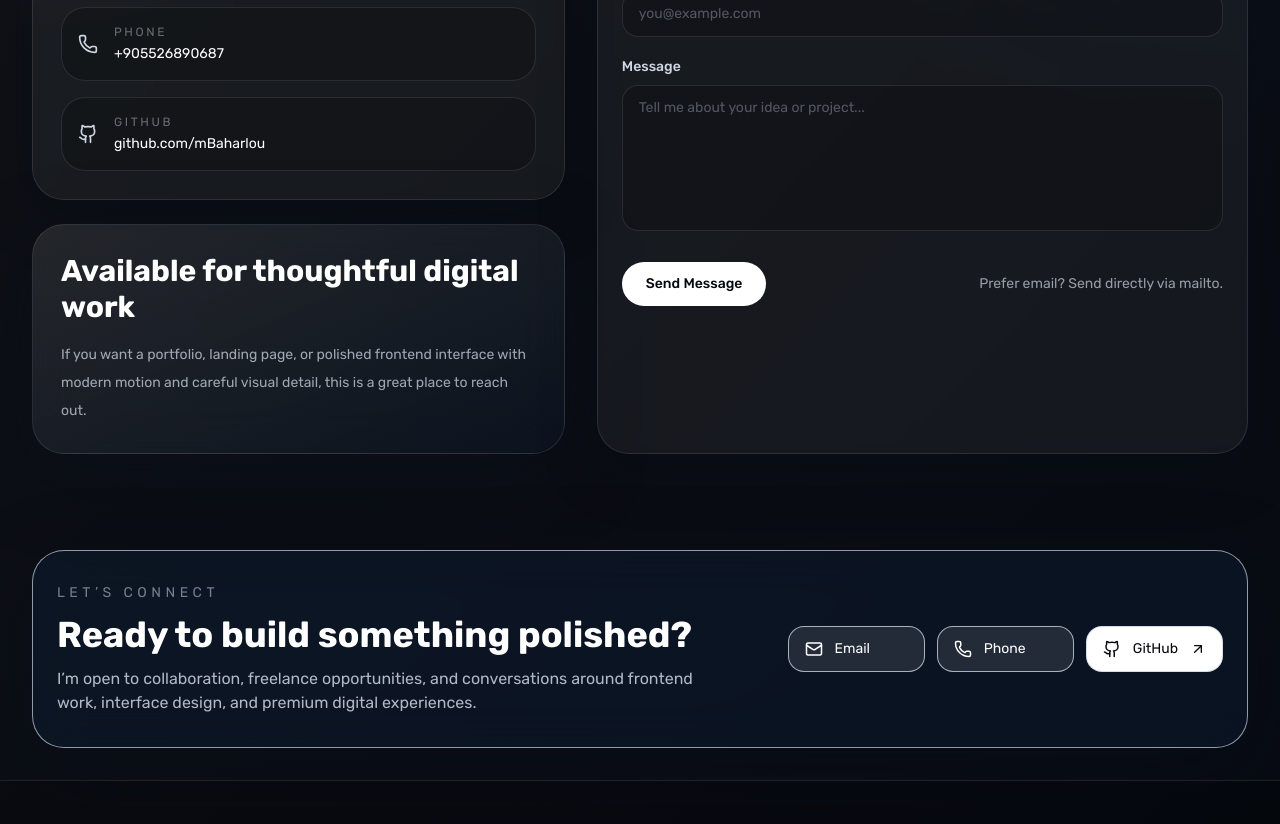
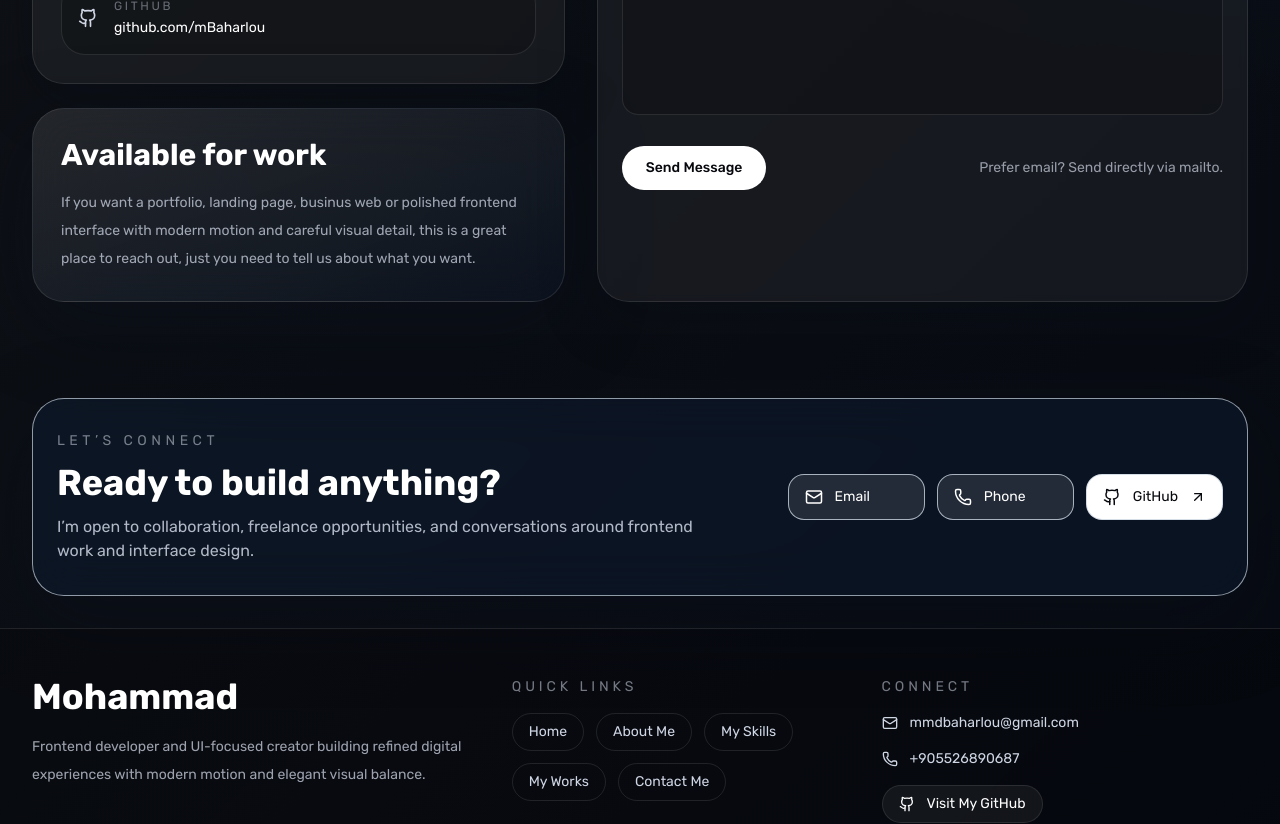
Before and after one commit to mBaharlou/my-portfolio, a React (Vite) app: page /contact in a window 1280 px wide. Shown: the part 600-1424 px from the top of the page. Built offline with nearby package versions, Linux system fonts and the light colour scheme.

Commit message:
fix mobile menu bug

```diff
--- a/index.html
+++ b/index.html
@@ -11,20 +11,22 @@
     />
     <meta
       name="description"
-      content="Mohammad's premium portfolio website built with React, Tailwind CSS, and Framer Motion."
+      content="Mohammad's portfolio website built with React."
     />
     <title>Mohammad | Portfolio</title>
     <script>
       (() => {
-        const storageKey = 'portfolio-theme';
+        const storageKey = "portfolio-theme";
         const savedTheme = localStorage.getItem(storageKey);
-        const prefersDark = window.matchMedia('(prefers-color-scheme: dark)').matches;
-        const theme = savedTheme || (prefersDark ? 'dark' : 'dark');
+        const prefersDark = window.matchMedia(
+          "(prefers-color-scheme: dark)",
+        ).matches;
+        const theme = savedTheme || (prefersDark ? "dark" : "dark");
         document.documentElement.dataset.theme = theme;
-        if (theme === 'dark') {
-          document.documentElement.classList.add('dark');
+        if (theme === "dark") {
+          document.documentElement.classList.add("dark");
         } else {
-          document.documentElement.classList.remove('dark');
+          document.documentElement.classList.remove("dark");
         }
       })();
     </script>
--- a/src/components/contact/ContactForm.jsx
+++ b/src/components/contact/ContactForm.jsx
@@ -41,7 +41,7 @@ function ContactForm() {
       return;
     }
 
-    setStatus('Your message has been prepared successfully. Backend integration can be added later.');
+    setStatus('Your message has been prepared successfully.');
     setFormData(initialState);
     setErrors({});
   };
--- a/src/components/shared/ConnectStrip.jsx
+++ b/src/components/shared/ConnectStrip.jsx
@@ -14,10 +14,10 @@ function ConnectStrip() {
       >
         <div>
           <p className="text-sm uppercase tracking-[0.32em] text-slate-500 dark:text-silver/55">Let’s Connect</p>
-          <h2 className="mt-3 font-display text-4xl font-semibold text-obsidian dark:text-white">Ready to build something polished?</h2>
+          <h2 className="mt-3 font-display text-4xl font-semibold text-obsidian dark:text-white">Ready to build anything?</h2>
           <p className="mt-3 max-w-2xl text-sm leading-7 text-slate-600 dark:text-silver/85 sm:text-base">
             I’m open to collaboration, freelance opportunities, and conversations around
-            frontend work, interface design, and premium digital experiences.
+            frontend work and interface design.
           </p>
         </div>
 
--- a/src/components/shared/SkillGroupCard.jsx
+++ b/src/components/shared/SkillGroupCard.jsx
@@ -1,5 +1,5 @@
-import { motion } from 'framer-motion';
-import SkillCard from './SkillCard';
+import { motion } from "framer-motion";
+import SkillCard from "./SkillCard";
 
 function SkillGroupCard({ title, icon: Icon, skills }) {
   return (
@@ -15,8 +15,12 @@ function SkillGroupCard({ title, icon: Icon, skills }) {
           <Icon size={20} />
         </div>
         <div>
-          <h3 className="text-2xl font-semibold text-obsidian dark:text-white">{title}</h3>
-          <p className="text-sm text-slate-500 dark:text-silver/60">Curated strengths and working tools</p>
+          <h3 className="text-2xl font-semibold text-obsidian dark:text-white">
+            {title}
+          </h3>
+          <p className="text-sm text-slate-500 dark:text-silver/60">
+            working tools
+          </p>
         </div>
       </div>
       <div className="grid gap-4">
--- a/src/data/site.js
+++ b/src/data/site.js
@@ -29,9 +29,9 @@ export const profile = {
   intro:
     'I build elegant interfaces with clean structure, thoughtful motion, and a strong focus on modern user experience.',
   summary:
-    'My path blends technology, design awareness, and communication. Alongside programming, I study Public Relations and Advertising at Anadolu University, which shapes how I think about storytelling, audience, and digital presentation.',
+    'My focus is on front and ui with React js.',
   heroNote:
-    'Designing polished, responsive experiences with clarity, motion, and premium visual balance.',
+    'this web is my all experience in years programing.',
 };
 
 export const stats = [
--- a/src/pages/AboutPage.jsx
+++ b/src/pages/AboutPage.jsx
@@ -7,7 +7,7 @@ function AboutPage() {
     <PageShell
       eyebrow="About Me"
       title="A story shaped by programming, design awareness, and communication."
-      description="This page presents Mohammad’s background through a premium editorial layout with calm motion, clean spacing, and readable content sections."
+      description="This page presents Mohammad’s background."
     >
       <div className="grid gap-8 lg:grid-cols-[0.95fr_1.05fr]">
         <motion.div
--- a/src/pages/ContactPage.jsx
+++ b/src/pages/ContactPage.jsx
@@ -1,15 +1,15 @@
-import { motion } from 'framer-motion';
-import { Github, Mail, Phone } from 'lucide-react';
-import ContactForm from '../components/contact/ContactForm';
-import PageShell from '../components/shared/PageShell';
-import { profile } from '../data/site';
+import { motion } from "framer-motion";
+import { Github, Mail, Phone } from "lucide-react";
+import ContactForm from "../components/contact/ContactForm";
+import PageShell from "../components/shared/PageShell";
+import { profile } from "../data/site";
 
 function ContactPage() {
   return (
     <PageShell
       eyebrow="Contact Me"
-      title="A clean, modern space to start the conversation."
-      description="This contact experience includes clear details, direct mail and phone links, and a polished frontend form with client-side validation and a simulated success state."
+      title="start the conversation."
+      description="let me know how you are thinking about me please."
     >
       <div className="grid gap-8 lg:grid-cols-[0.9fr_1.1fr]">
         <motion.div
@@ -20,7 +20,9 @@ function ContactPage() {
           className="space-y-6"
         >
           <div className="rounded-[2rem] border border-slate-300/80 bg-white/75 p-7 shadow-card backdrop-blur-sm transition-colors duration-300 dark:border-white/10 dark:bg-white/5">
-            <p className="text-sm uppercase tracking-[0.32em] text-slate-500 dark:text-silver/60">Direct Contact</p>
+            <p className="text-sm uppercase tracking-[0.32em] text-slate-500 dark:text-silver/60">
+              Direct Contact
+            </p>
             <div className="mt-6 space-y-4">
               <a
                 href={`mailto:${profile.email}`}
@@ -28,8 +30,12 @@ function ContactPage() {
               >
                 <Mail size={20} />
                 <div>
-                  <p className="text-xs uppercase tracking-[0.22em] text-slate-400 dark:text-silver/45">Email</p>
-                  <p className="mt-1 text-sm text-obsidian dark:text-white">{profile.email}</p>
+                  <p className="text-xs uppercase tracking-[0.22em] text-slate-400 dark:text-silver/45">
+                    Email
+                  </p>
+                  <p className="mt-1 text-sm text-obsidian dark:text-white">
+                    {profile.email}
+                  </p>
                 </div>
               </a>
               <a
@@ -38,8 +44,12 @@ function ContactPage() {
               >
                 <Phone size={20} />
                 <div>
-                  <p className="text-xs uppercase tracking-[0.22em] text-slate-400 dark:text-silver/45">Phone</p>
-                  <p className="mt-1 text-sm text-obsidian dark:text-white">{profile.phone}</p>
+                  <p className="text-xs uppercase tracking-[0.22em] text-slate-400 dark:text-silver/45">
+                    Phone
+                  </p>
+                  <p className="mt-1 text-sm text-obsidian dark:text-white">
+                    {profile.phone}
+                  </p>
                 </div>
               </a>
               <a
@@ -50,18 +60,26 @@ function ContactPage() {
               >
                 <Github size={20} />
                 <div>
-                  <p className="text-xs uppercase tracking-[0.22em] text-slate-400 dark:text-silver/45">GitHub</p>
-                  <p className="mt-1 text-sm text-obsidian dark:text-white">github.com/mBaharlou</p>
+                  <p className="text-xs uppercase tracking-[0.22em] text-slate-400 dark:text-silver/45">
+                    GitHub
+                  </p>
+                  <p className="mt-1 text-sm text-obsidian dark:text-white">
+                    github.com/mBaharlou
+                  </p>
                 </div>
               </a>
             </div>
           </div>
 
           <div className="rounded-[2rem] border border-slate-300/80 bg-gradient-to-br from-white to-slate-100 p-7 shadow-glow backdrop-blur-xl transition-colors duration-300 dark:border-white/10 dark:bg-gradient-to-br dark:from-white/10 dark:to-navy/25">
-            <h2 className="font-display text-3xl font-semibold text-obsidian dark:text-white">Available for thoughtful digital work</h2>
+            <h2 className="font-display text-3xl font-semibold text-obsidian dark:text-white">
+              Available for work
+            </h2>
             <p className="mt-4 text-sm leading-7 text-slate-600 dark:text-silver/75">
-              If you want a portfolio, landing page, or polished frontend interface with modern
-              motion and careful visual detail, this is a great place to reach out.
+              If you want a portfolio, landing page, businus web or polished
+              frontend interface with modern motion and careful visual detail,
+              this is a great place to reach out, just you need to tell us about
+              what you want.
             </p>
           </div>
         </motion.div>
--- a/src/pages/WorksPage.jsx
+++ b/src/pages/WorksPage.jsx
@@ -1,13 +1,13 @@
-import PageShell from '../components/shared/PageShell';
-import ProjectCard from '../components/shared/ProjectCard';
-import { projectCards } from '../data/site';
+import PageShell from "../components/shared/PageShell";
+import ProjectCard from "../components/shared/ProjectCard";
+import { projectCards } from "../data/site";
 
 function WorksPage() {
   return (
     <PageShell
       eyebrow="My Works"
-      title="Stylish project placeholders designed to look deploy-ready today."
-      description="These cards use placeholder content for now, but the page is already structured for future portfolio updates with clean, swappable data."
+      title="my favorites jobs i did."
+      description="i will add them next time you visit."
     >
       <div className="grid gap-6 xl:grid-cols-2">
         {projectCards.map((project) => (
```
Also changed, not shown: src/components/home/HeroSection.jsx (+13 -10 lines), src/pages/HomePage.jsx (+33 -20 lines), src/pages/SkillsPage.jsx (+24 -13 lines).
